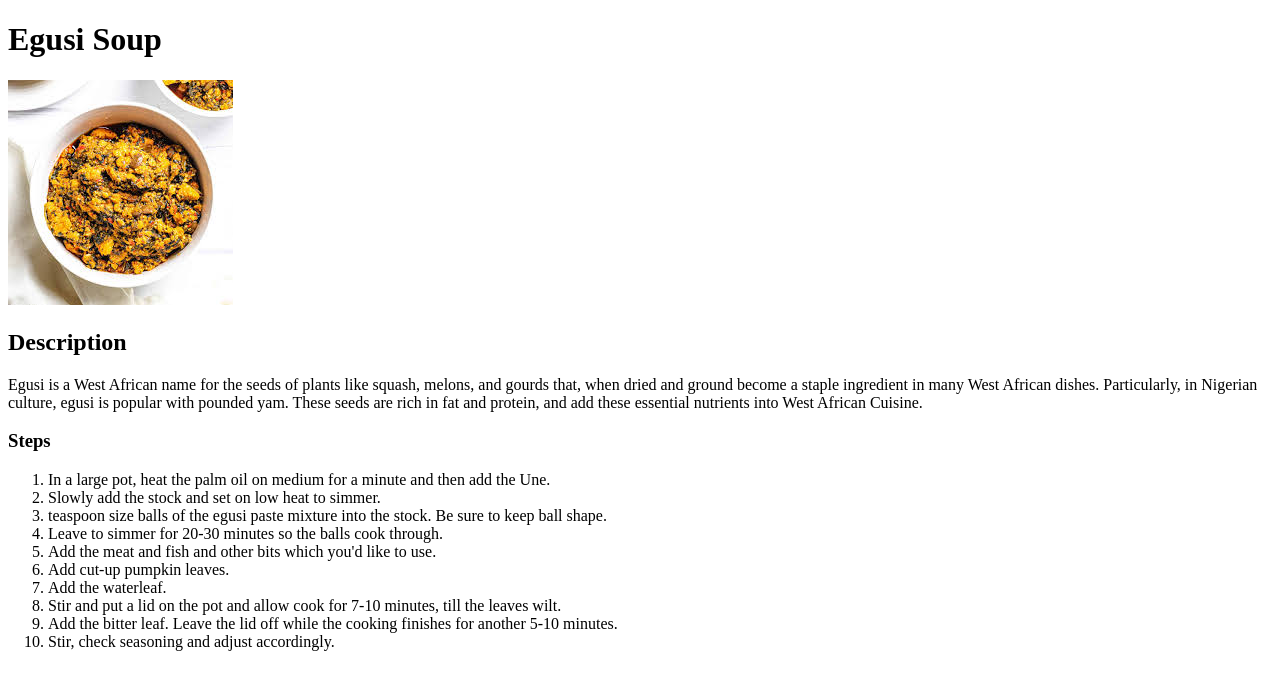
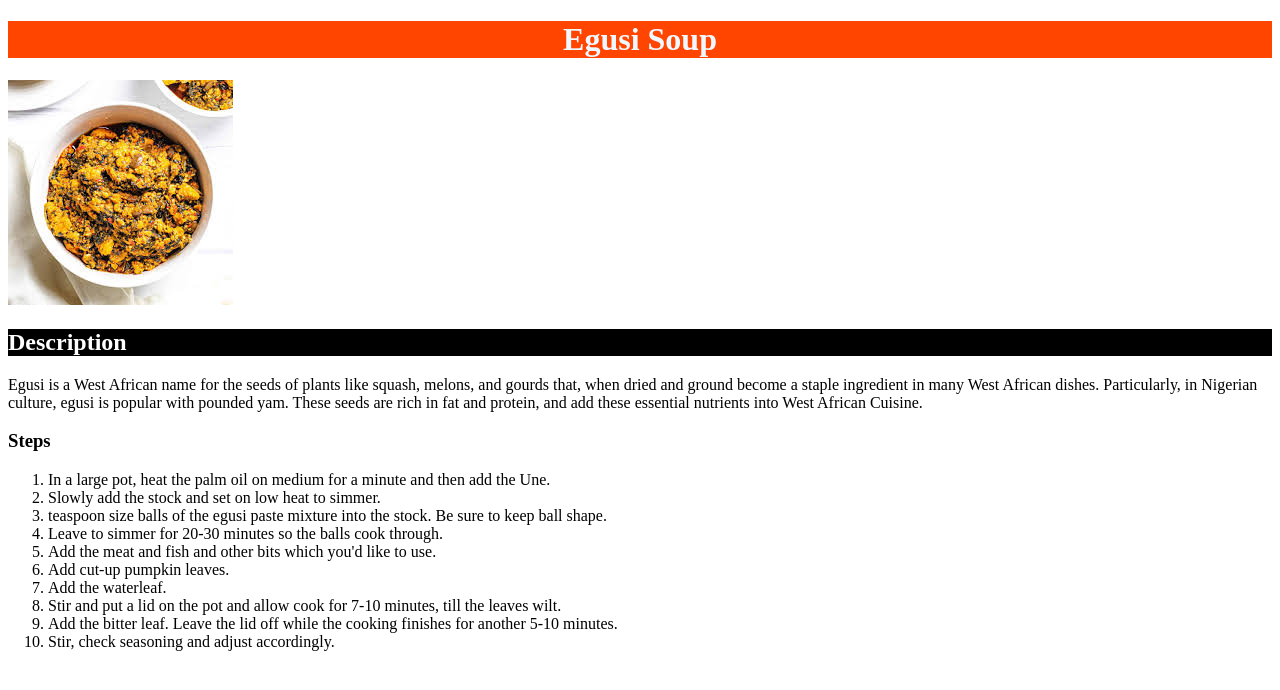
Before and after one commit to petery123/odin-recipes, a plain HTML site: page pages/egusi.html in a window 1280 px wide. Drawn offline with Linux system fonts and the light colour scheme.

Commit message:
Add styling to sub pages

```diff
--- a/css/recipes.css
+++ b/css/recipes.css
@@ -0,0 +1,10 @@
+h1{
+    background-color: orangered;
+    color: aliceblue;
+    text-align: center;
+}
+
+h2{
+    background-color: black;
+    color: white;
+}
--- a/pages/egusi.html
+++ b/pages/egusi.html
@@ -3,6 +3,7 @@
 <head>
     <meta charset="UTF-8">
     <meta name="viewport" content="width=device-width, initial-scale=1.0">
+    <link rel="stylesheet" href="../css/recipes.css">
     <title>Odin Recipes</title>
 </head>
 <body>
```
Also changed, not shown: pages/jollof.html (+1 -0 lines), pages/stew.html (+1 -0 lines).
